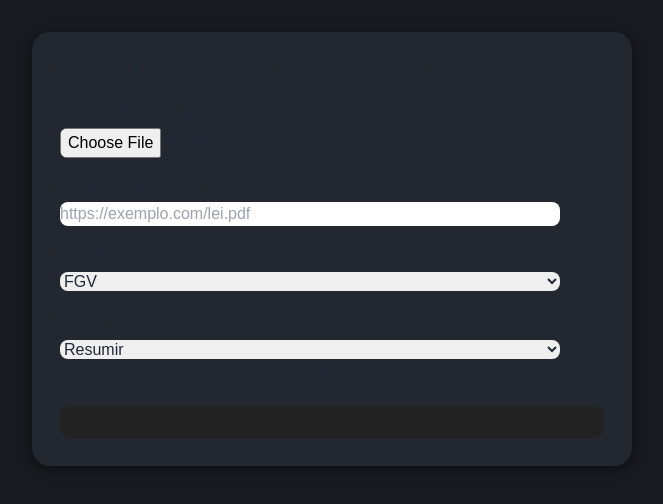
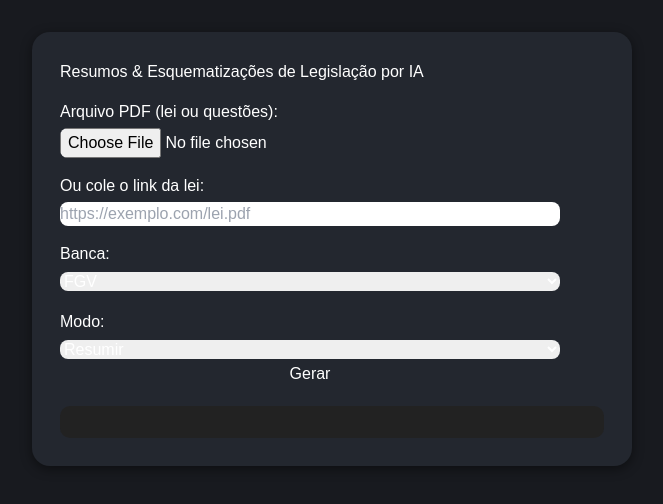
Before and after one commit to pgeovanny/resumos, a React (Vite) app in the folder frontend/: page / in a window 1280 px wide. Shown: the top 504 px of the page, without its empty margins (308-971 px from the left). Built offline with nearby package versions, Linux system fonts and the light colour scheme.

Commit message:
Update globals.css

```diff
--- a/frontend/styles/globals.css
+++ b/frontend/styles/globals.css
@@ -2,7 +2,4 @@
 @tailwind components;
 @tailwind utilities;
 
-/* Aqui vão overrides globais, se precisar */
-body {
-  @apply text-gray-800;
-}
+/* Aqui seu CSS custom, se precisar */
```
